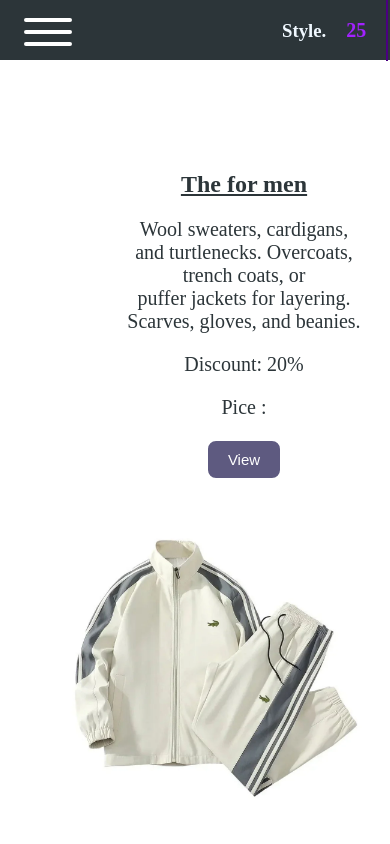
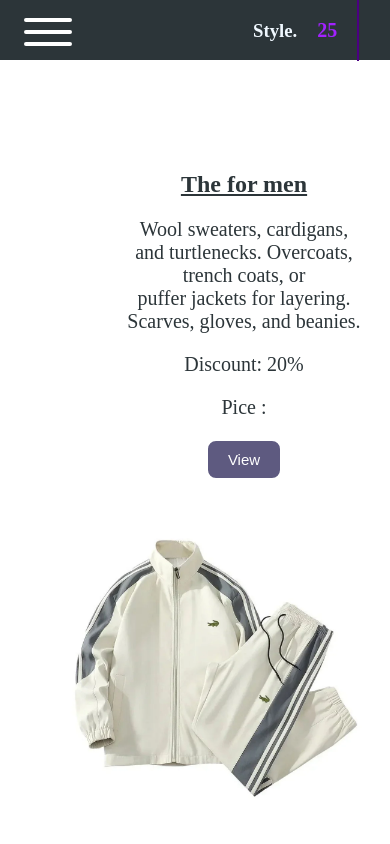
Before and after one commit to 24lyhour/Shopping-style.25, a plain HTML site: page index.html in a window 390 px wide. Shown: the top 844 px of the page. Drawn offline with nearby package versions, Linux system fonts and the light colour scheme.

Commit message:
Update style.css

```diff
--- a/style.css
+++ b/style.css
@@ -1003,7 +1003,7 @@ top: 0;
     }
    .left-menu{
         position: absolute;
-        left: 2rem;
+        left: 3px;
         top: 0;
     }
 
```
